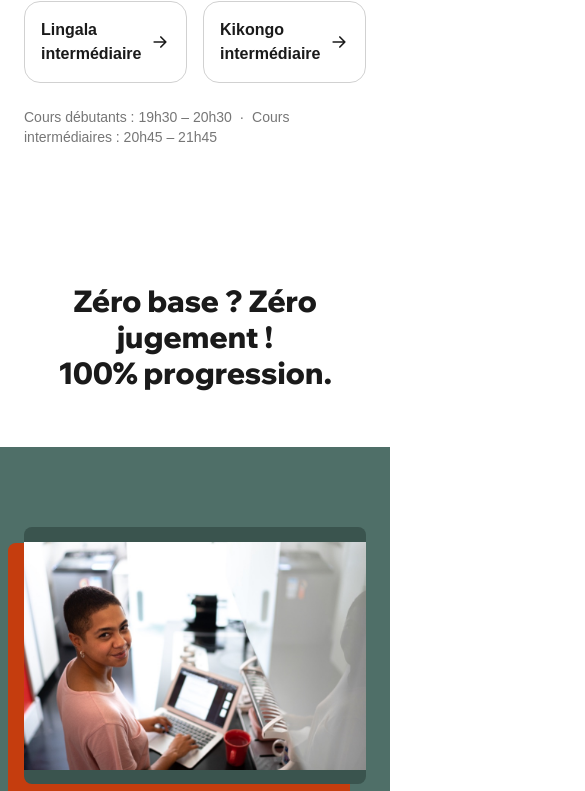
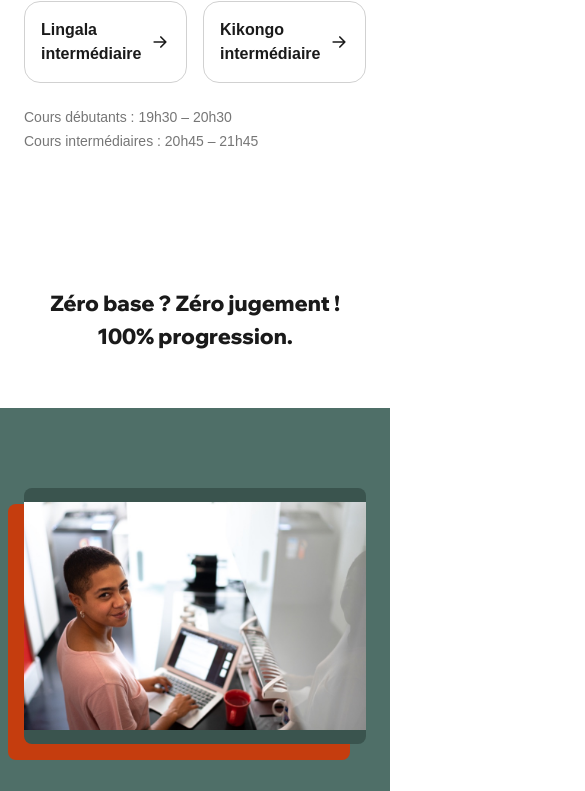
Before and after one commit to diasmecom-beep/sema-school-app, a Next.js app: page / in a window 390 px wide. Shown: the part 1297-2088 px from the top of the page, 585 px wide, since content can reach past the window. Built offline with nearby package versions, Linux system fonts and the light colour scheme; a web font is replaced by a local one.

Commit message:
Améliore le responsive mobile : textes sur une ligne, horaires sur deux lignes, galerie une image à la fois, correction du débordement horizontal, bouton retour en haut

```diff
--- a/app/components/Community.js
+++ b/app/components/Community.js
@@ -61,7 +61,7 @@ export default function Community() {
             conviviale et bienveillante.
           </p>
 
-          <div className="relative">
+          <div className="relative min-w-0">
             <div
               ref={trackRef}
               onScroll={onScroll}
@@ -70,9 +70,9 @@ export default function Community() {
               {TEMOIGNAGES.map((t, i) => (
                 <div
                   key={i}
-                  className="relative shrink-0 w-52 aspect-[4/5] rounded-xl overflow-hidden snap-start"
+                  className="relative shrink-0 w-full sm:w-52 aspect-[4/5] rounded-xl overflow-hidden snap-center sm:snap-start"
                 >
-                  <Image src={t.photo} alt="" fill className="object-cover" sizes="208px" />
+                  <Image src={t.photo} alt="" fill className="object-cover" sizes="(min-width: 640px) 208px, 100vw" />
                 </div>
               ))}
             </div>
--- a/app/components/Schedule.js
+++ b/app/components/Schedule.js
@@ -31,8 +31,10 @@ export default function Schedule() {
             </div>
           ))}
         </div>
-        <p className="text-sm text-ink/60 mt-6">
-          Cours débutants : 19h30 – 20h30 &nbsp;·&nbsp; Cours intermédiaires : 20h45 – 21h45
+        <p className="text-sm text-ink/60 mt-6 flex flex-col sm:flex-row sm:items-center gap-1 sm:gap-2">
+          <span className="whitespace-nowrap">Cours débutants : 19h30 – 20h30</span>
+          <span className="hidden sm:inline">·</span>
+          <span className="whitespace-nowrap">Cours intermédiaires : 20h45 – 21h45</span>
         </p>
       </div>
     </section>
--- /dev/null
+++ b/app/components/ScrollToTop.js
@@ -0,0 +1,35 @@
+"use client";
+
+import { useEffect, useState } from "react";
+
+export default function ScrollToTop() {
+  const [visible, setVisible] = useState(false);
+
+  useEffect(() => {
+    function onScroll() {
+      setVisible(window.scrollY > 400);
+    }
+    onScroll();
+    window.addEventListener("scroll", onScroll, { passive: true });
+    return () => window.removeEventListener("scroll", onScroll);
+  }, []);
+
+  function scrollToTop() {
+    window.scrollTo({ top: 0, behavior: "smooth" });
+  }
+
+  return (
+    <button
+      type="button"
+      onClick={scrollToTop}
+      aria-label="Remonter en haut de la page"
+      className={`fixed right-4 bottom-4 sm:right-6 sm:bottom-6 z-50 h-11 w-11 rounded-full bg-terracotta-600 text-cream shadow-lg flex items-center justify-center hover:opacity-90 transition-opacity duration-200 ${
+        visible ? "opacity-100" : "opacity-0 pointer-events-none"
+      }`}
+    >
+      <svg width="18" height="18" viewBox="0 0 24 24" fill="none" stroke="currentColor" strokeWidth="2.5">
+        <path d="M5 15l7-7 7 7" strokeLinecap="round" strokeLinejoin="round" />
+      </svg>
+    </button>
+  );
+}
--- a/app/components/Steps.js
+++ b/app/components/Steps.js
@@ -5,8 +5,8 @@ export default function Steps() {
   return (
     <>
       <div className="bg-white text-center px-6 pt-24">
-        <p className="font-display font-extrabold text-3xl md:text-4xl text-ink">
-          Zéro base ? Zéro jugement !
+        <p className="font-display font-extrabold text-[clamp(1.25rem,5.5vw,2.25rem)] md:text-4xl text-ink">
+          <span className="whitespace-nowrap">Zéro base ? Zéro jugement !</span>
           <br />
           100% progression.
         </p>
@@ -32,7 +32,9 @@ export default function Steps() {
                 <span className="shrink-0 h-12 w-12 rounded-full bg-ink text-terracotta-500 flex items-center justify-center font-bold text-lg">
                   {e.n}
                 </span>
-                <span className="font-semibold text-xl text-teal-400">{e.titre}</span>
+                <span className="font-semibold text-[clamp(0.85rem,3.6vw,1.25rem)] md:text-xl text-teal-400 whitespace-nowrap">
+                  {e.titre}
+                </span>
               </li>
             ))}
           </ol>
--- a/app/globals.css
+++ b/app/globals.css
@@ -2,9 +2,15 @@
 @tailwind components;
 @tailwind utilities;
 
+html {
+  overflow-x: hidden;
+}
+
 body {
   background-color: #ffffff;
   color: #1a1a1a;
+  overflow-x: hidden;
+  max-width: 100vw;
 }
 
 @keyframes marquee {
--- a/app/layout.js
+++ b/app/layout.js
@@ -1,5 +1,6 @@
 import { Wix_Madefor_Text, Wix_Madefor_Display } from "next/font/google";
 import "./globals.css";
+import ScrollToTop from "./components/ScrollToTop";
 
 const wixText = Wix_Madefor_Text({
   subsets: ["latin"],
@@ -21,7 +22,10 @@ export const metadata = {
 export default function RootLayout({ children }) {
   return (
     <html lang="fr" className={`${wixText.variable} ${wixDisplay.variable}`}>
-      <body className="min-h-screen font-body">{children}</body>
+      <body className="min-h-screen font-body">
+        {children}
+        <ScrollToTop />
+      </body>
     </html>
   );
 }
```
